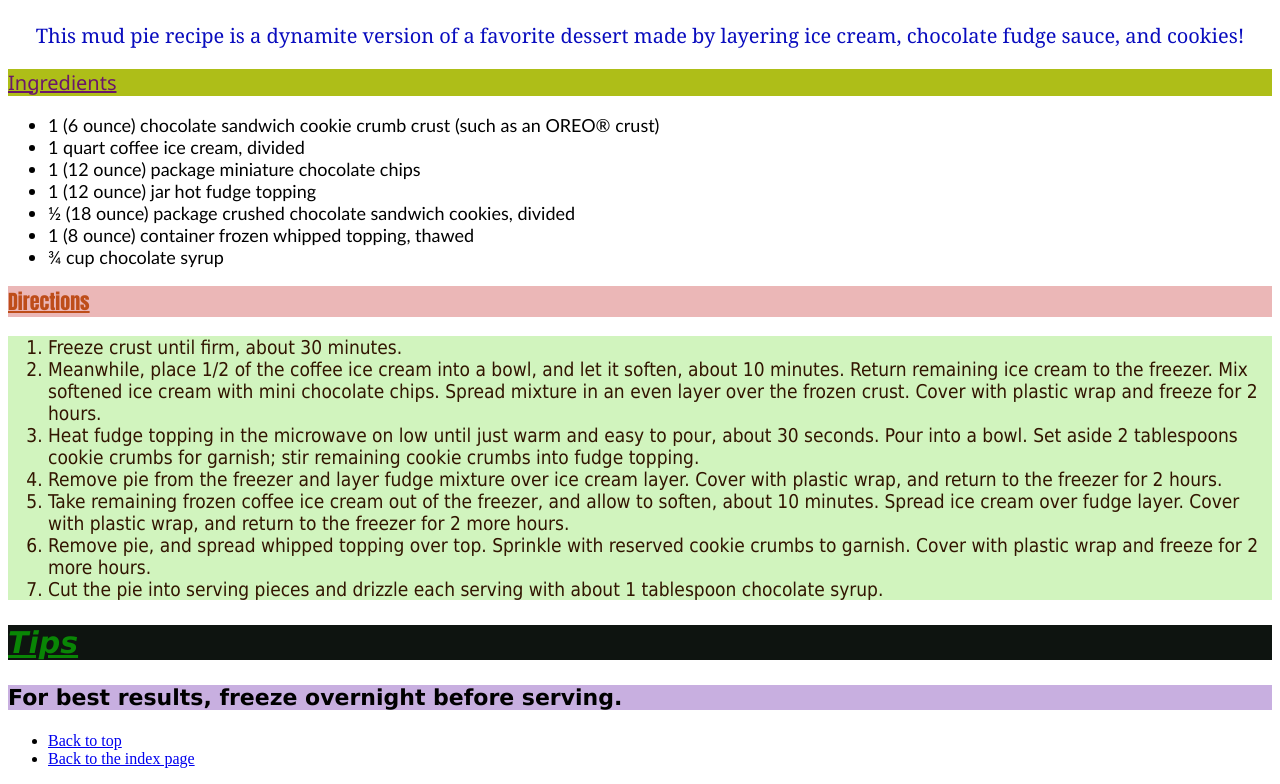
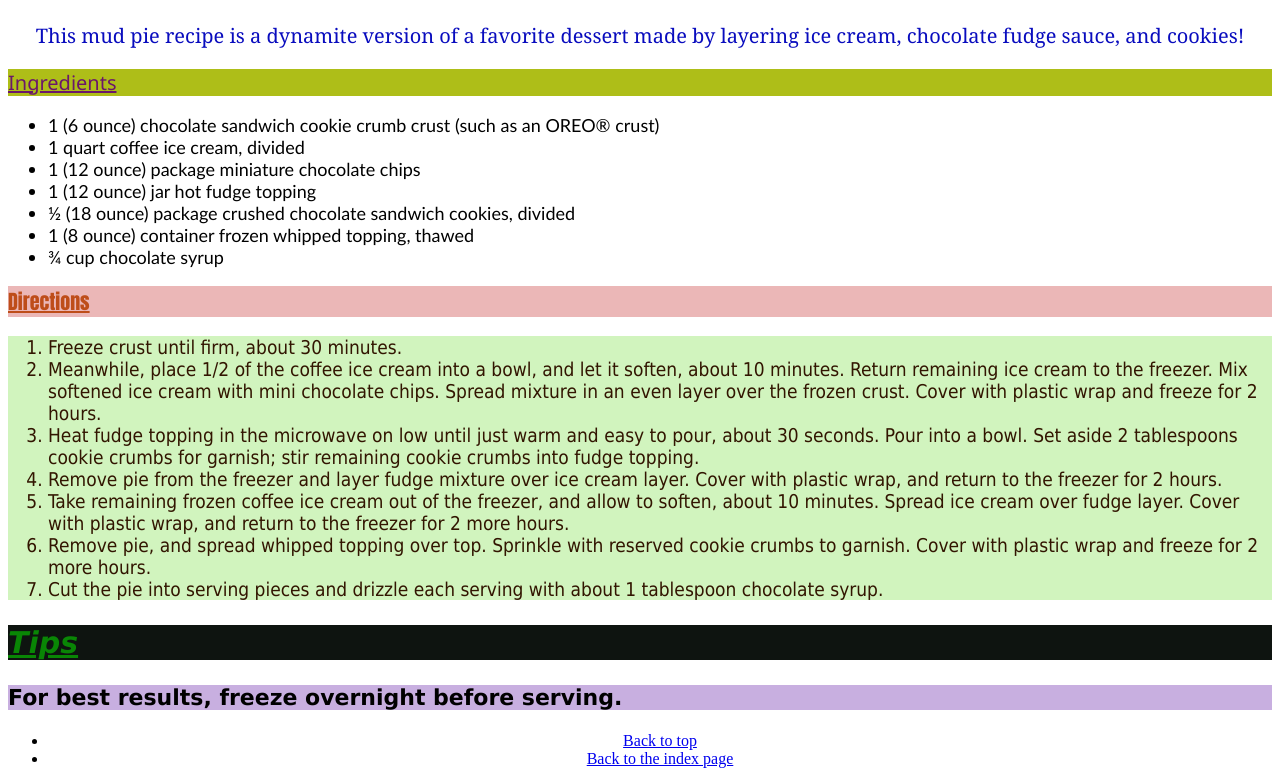
Before and after one commit to llucixxl/odin-recipes, a plain HTML site: page recipes/Mud-Pie.html in a window 1280 px wide. Shown: the part 492-1276 px from the top of the page. Drawn offline with Linux system fonts and the light colour scheme.

Commit message:
Add text-align to back to top/index href

```diff
--- a/recipes/css/MudPie.css
+++ b/recipes/css/MudPie.css
@@ -64,3 +64,9 @@ ol {
     color: hsl(24, 96%, 10%);
     background-color: hsl(99, 70%, 85%);
 }
+#top {
+    text-align: center;
+}
+#index {
+    text-align: center;
+}
```
